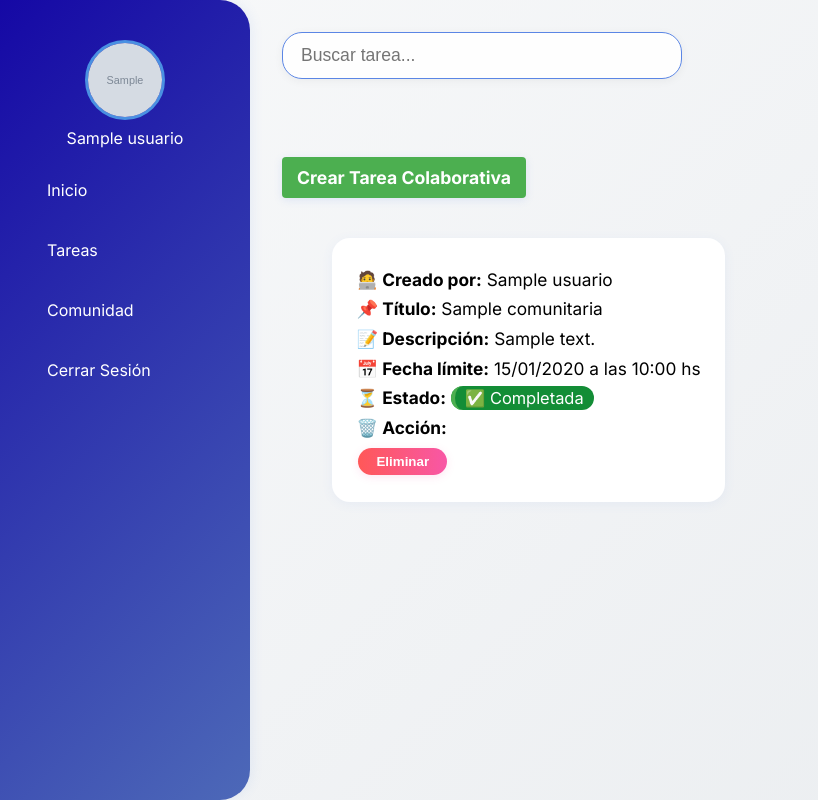
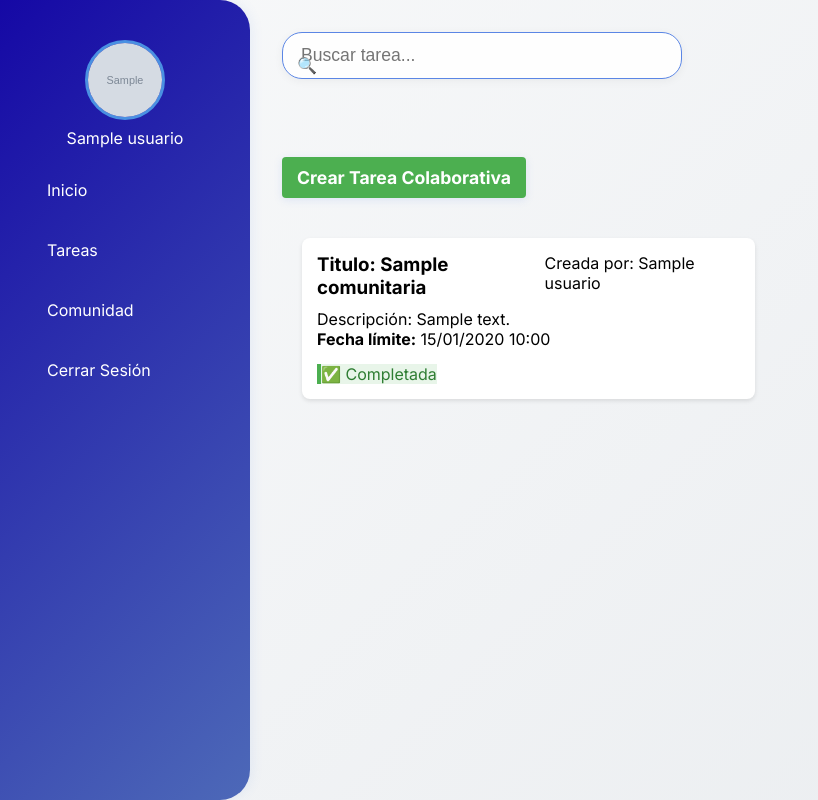
Before and after one commit to metodologia-en-sistemas/To-Do-List, a PHP site: page /comunidad.php in a window 1280 px wide. Shown: the whole page, without its empty margins (0-818 px from the left). Run offline with PHP 8.4, Linux system fonts and the light colour scheme; the visitor is signed in with stand-in values (Sample User, id 1); tables that the repository leaves empty or names only in its code hold one stand-in row (values such as "Sample post"); grey boxes marked "Sample" are stand-in pictures.

Commit message:
actualizacion

```diff
--- a/frontend/comunidad.php
+++ b/frontend/comunidad.php
@@ -100,7 +100,7 @@ if (!empty($tareas)) {
   <div class="main-content">
     <div class="topbar">
       <div class="search">
-
+        <span>&#128269;</span>
         <input type="text" id="buscador-tarea" placeholder="Buscar tarea..." />
       </div>
     </div>
@@ -117,46 +117,47 @@ if (!empty($tareas)) {
         <p>No hay tareas compartidas en la comunidad.</p>
       <?php else: ?>
         <?php foreach ($tareas as $tarea): ?>
-          <div class="task-card">
-    <p><strong>🧑‍💻 Creado por:</strong> <?= htmlspecialchars($tarea['creador']) ?></p>
-    <p><strong>📌 Título:</strong> <?= htmlspecialchars($tarea['titulo']) ?></p>
-    <p><strong>📝 Descripción:</strong> <?= htmlspecialchars($tarea['descripcion']) ?></p>
-    <p><strong>📅 Fecha límite:</strong> <?= date('d/m/Y', strtotime($tarea['fecha_limite'])) ?> a las <?= date('H:i', strtotime($tarea['fecha_limite'])) ?> hs</p>
-    <p>
-      <strong>⏳ Estado:</strong>
+          <div class="community-task <?=
+              (strtotime($tarea['fecha_limite']) < time() && !$tarea['completada']) ? 'expired' : '' ?>"
+     data-titulo="<?= htmlspecialchars(strtolower($tarea['titulo'])) ?>"
+     data-descripcion="<?= htmlspecialchars(strtolower($tarea['descripcion'])) ?>">
+            <div class="task-header">
+              <h3>Titulo: <?= htmlspecialchars($tarea['titulo']) ?></h3>
+              <span>Creada por: <?= htmlspecialchars($tarea['creador']) ?></span>
+            </div>
+            <p>Descripción: <?= htmlspecialchars($tarea['descripcion']) ?></p>
+            <p><strong>Fecha límite:</strong> <?= date('d/m/Y H:i', strtotime($tarea['fecha_limite'])) ?></p>
+
+            <div class="task-actions">
               <?php if ($tarea['completada']): ?>
                 <span class="badge completed">✅ Completada</span>
+
               <?php elseif (strtotime($tarea['fecha_limite']) < time()): ?>
                 <span class="badge expired">⏰ Caducada</span>
+
               <?php elseif ($_SESSION['id_usuario'] == $tarea['id_creador']): ?>
-        Pendiente por el asignado
-      <?php elseif ($tarea['asignado']): ?>
-        Asignada a ti
-      <?php else: ?>
-        Disponible
-      <?php endif; ?>
-    </p>
-    <p>
-      <strong>🗑️ Acción:</strong>
-      <?php if ($_SESSION['id_usuario'] == $tarea['id_creador']): ?>
+                <span class="badge pending">⌛ Pendiente por el asignado</span>
+                <!-- Botón eliminar solo para el creador -->
                 <form method="post" action="../backend/comunidad/eliminar_tarea.php" style="display:inline;">
   <input type="hidden" name="id_tarea" value="<?= $tarea['id'] ?>" />
   <button type="submit" class="btn-eliminar-comunidad" onclick="return confirm('¿Seguro que deseas eliminar esta tarea?')">
-            Eliminar
+    <i class="fas fa-trash-alt"></i> Eliminar
   </button>
 </form>
-      <?php elseif ($tarea['asignado'] && !$tarea['completada']): ?>
-        <form method="post" action="../backend/comunidad/completar_tarea.php" style="display:inline;">
+
+              <?php elseif ($tarea['asignado']): ?>
+                <form method="post" action="../backend/comunidad/completar_tarea.php">
                   <input type="hidden" name="id_tarea" value="<?= $tarea['id'] ?>" />
                   <button type="submit" class="btn-complete">Marcar como completada</button>
                 </form>
-      <?php elseif (!$tarea['asignado'] && !$tarea['completada']): ?>
-        <form method="post" action="../backend/comunidad/asignar.php" style="display:inline;">
+
+              <?php else: ?>
+                <form method="post" action="../backend/comunidad/asignar.php">
                   <input type="hidden" name="id_tarea" value="<?= $tarea['id'] ?>" />
                   <button type="submit" class="btn-assign">Asignarme esta tarea</button>
                 </form>
               <?php endif; ?>
-    </p>
+            </div>
           </div>
         <?php endforeach; ?>
       <?php endif; ?>
```
Lines whose indentation alone changed are shown as unchanged.
